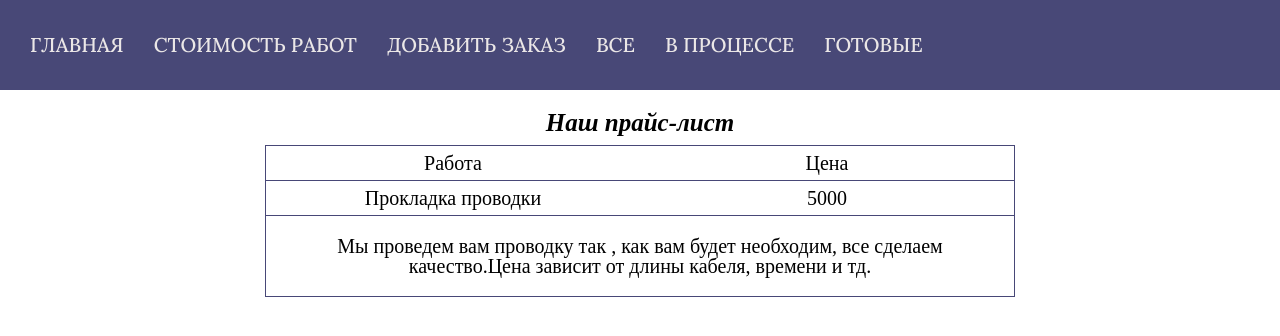
After one commit to Egnatushka/Final-work, a Django app: page /price/ in a window 1280 px wide. The commit adds this page. Shown: the top 336 px of the page. Run offline with Django 3.2, Linux system fonts and the light colour scheme; data comes from the database, SQL or seed files in the repository; both versions use the stored data as it was after the commit.

Commit message:
Добавил прайс-лист, сверстал страницу для него

```diff
--- a/Final/works/admin.py
+++ b/Final/works/admin.py
@@ -9,3 +9,5 @@ admin.site.register(Order)
 admin.site.register(Tag)
 
 admin.site.register(Info)
+
+admin.site.register(Price)
--- a/Final/works/models.py
+++ b/Final/works/models.py
@@ -59,3 +59,13 @@ class Info(models.Model):
 
     def __str__(self):
         return self.phone
+
+
+
+class Price(models.Model):
+    title = models.CharField(max_length=200)
+    desc = models.TextField()
+    price = models.IntegerField()
+
+    def __str__(self):
+        return self.title
--- a/Final/works/static/css/style.css
+++ b/Final/works/static/css/style.css
@@ -85,6 +85,8 @@ nav{
     font-weight: bold;
     font-size: 30px;
     padding: 5px 0 20px 10px;
+    font-style: oblique;
+
 }
 
 .img_work{
@@ -146,6 +148,8 @@ nav{
     font-weight: bold;
     font-size: 30px;
     padding: 5px 0 20px 10px;
+    font-style: oblique;
+
 }
 
 .order_card{
@@ -352,3 +356,50 @@ nav{
 .work_desc_detail{
     margin: 20px;
 }
+
+
+
+
+
+
+.price_block{
+    width: 60%;
+    margin: 0 auto;
+    display: flex;
+    flex-wrap: wrap;
+    font-size: 20px;
+    text-align: center;
+    border: 1.5px solid rgb(72, 72, 119);
+    margin-bottom: 20px;
+}
+
+.price_title{
+    width: 50%;
+}
+
+.price{
+    width: 50%;
+}
+
+.price_desc{
+    padding: 20px;
+    border-top: 1.5px solid rgb(72, 72, 119);
+}
+
+.price_item{
+    padding: 7px;
+}
+
+
+.price_p{
+    border-bottom: 1.5px solid rgb(72, 72, 119);
+    padding: 7px;
+}
+
+.price_title_block{
+    text-align: center;
+    font-weight: 700;
+    font-size: 25px;
+    margin: 10px;
+    font-style: oblique;
+}
--- a/Final/works/templates/base.html
+++ b/Final/works/templates/base.html
@@ -17,7 +17,7 @@
             <nav>
                 <ul class="nav_block">
                     <li class="nav_item"><a href="{% url 'work_example_list' %}">главная</a></li>
-                    <li class="nav_item"><a href="">стоимость работ</a></li>
+                    <li class="nav_item"><a href="{% url 'price_list_url' %}">стоимость работ</a></li>
                     <li class="nav_item"><a href="{% url 'order_crate_url' %}">Добавить заказ</a></li>
                     <li class="nav_item"><a href="{% url 'order_list_url' %}">Все</a></li>
                     <li class="nav_item"><a href="{% url 'active_order_url' %}">в процессе</a></li>
--- /dev/null
+++ b/Final/works/templates/works/price_list.html
@@ -0,0 +1,35 @@
+{% extends 'base.html' %}
+
+{% block title %}Цены на работы{% endblock %}
+
+
+{% block content %}
+
+    <div class="container">
+
+        <div class="price_title_block">
+            Наш прайс-лист
+        </div>
+
+        {% for price_item in price_list %}
+        <div class="price_block">
+            <div class="price_title">
+                <p class="price_p">Работа</p>
+                <p class="price_item">
+                    {{ price_item.title }}
+                </p>
+            </div>
+            <div class="price">
+                <p class="price_p">Цена</p>
+                <p class="price_item">
+                    {{ price_item.price }}
+                </p>
+            </div>
+            <div class="price_desc">
+                {{ price_item.desc }}
+            </div>
+        </div>
+        {% endfor %}
+    </div>
+
+{% endblock %}
--- a/Final/works/urls.py
+++ b/Final/works/urls.py
@@ -5,6 +5,7 @@ from .views import *
 urlpatterns = [
     path('example/', index, name='work_example_list'),
     path('example/<int:works_ex_id>/', WorksDetail.as_view(), name='works_detail_url'),
+    path('price/', PriceList.as_view(), name='price_list_url'),
     path('orders/', OrderList.as_view(), name='order_list_url'),
     path('orders/create/', OrderCreate.as_view(), name='order_crate_url'),
     path('orders/<int:order_id>/', OrderDetail.as_view(), name='order_detail_url'),
--- a/Final/works/views.py
+++ b/Final/works/views.py
@@ -17,6 +17,14 @@ class WorksDetail(View):
     def get(self, request, works_ex_id):
         work = Work.objects.get(id=works_ex_id)
         return render(request, 'works/work_detail.html', context={'work':work})
+
+
+
+class PriceList(View):
+
+    def get(self, request):
+        price_list = Price.objects.all()
+        return render(request, 'works/price_list.html', context={'price_list': price_list})
 
 
 
```
Also changed, not shown: Final/db.sqlite3, Final/work_photo/IMG_20180723_105019.jpg (deleted), Final/work_photo/IMG_20180908_133345.jpg (deleted), Final/works/migrations/0007_auto_20200509_0003.py (added).
